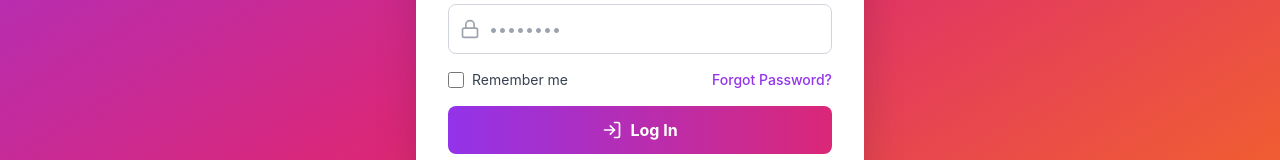
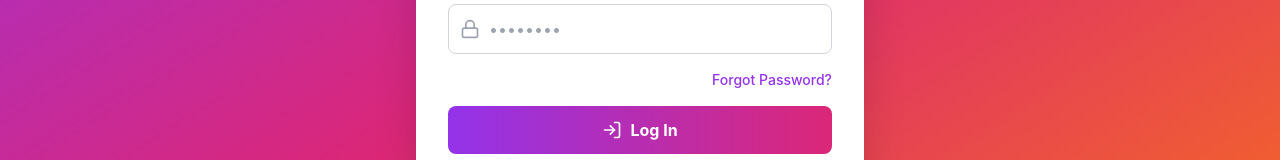
Before and after one commit to meeharshu8685-dot/LifeOs, a Next.js app: page /auth/login in a window 1280 px wide. Shown: the part 412-572 px from the top of the page. Built offline with nearby package versions, Linux system fonts and the light colour scheme; no server answers.

Commit message:
feat: Enable persistent login with auto-refresh tokens

```diff
--- a/app/auth/login/page.jsx
+++ b/app/auth/login/page.jsx
@@ -1,9 +1,6 @@
-'use client';
-
 import { useState } from 'react';
 import { useRouter } from 'next/navigation';
 import { supabase } from '@/lib/supabaseClient';
-import { browserLocalPersistence, browserSessionPersistence } from '@supabase/supabase-js';
 import Link from 'next/link';
 import { motion } from 'framer-motion';
 import { LogIn, Mail, Lock } from 'lucide-react';
@@ -12,7 +9,6 @@ export default function LoginPage() {
     const router = useRouter();
     const [email, setEmail] = useState('');
     const [password, setPassword] = useState('');
-    const [rememberMe, setRememberMe] = useState(false);
     const [loading, setLoading] = useState(false);
     const [error, setError] = useState('');
 
@@ -22,13 +18,6 @@ export default function LoginPage() {
         setError('');
 
         try {
-            // FIXME: setPersistence is causing a crash. Disabling for now.
-            // if (supabase.auth.setPersistence) {
-            //     await supabase.auth.setPersistence(rememberMe ? browserLocalPersistence : browserSessionPersistence);
-            // } else {
-            //     console.warn('supabase.auth.setPersistence is not available');
-            // }
-
             const { data, error } = await supabase.auth.signInWithPassword({
                 email,
                 password,
@@ -102,19 +91,7 @@ export default function LoginPage() {
                             </div>
                         </div>
 
-                        <div className="flex items-center justify-between">
-                            <div className="flex items-center">
-                                <input
-                                    id="remember-me"
-                                    type="checkbox"
-                                    checked={rememberMe}
-                                    onChange={(e) => setRememberMe(e.target.checked)}
-                                    className="h-4 w-4 text-purple-600 focus:ring-purple-500 border-gray-300 rounded cursor-pointer"
-                                />
-                                <label htmlFor="remember-me" className="ml-2 block text-sm text-gray-700 dark:text-gray-300 cursor-pointer">
-                                    Remember me
-                                </label>
-                            </div>
+                        <div className="flex items-center justify-end">
                             <Link
                                 href="/auth/forgot-password"
                                 className="text-sm font-medium text-purple-600 dark:text-purple-400 hover:text-purple-500"
--- a/lib/supabaseClient.js
+++ b/lib/supabaseClient.js
@@ -7,4 +7,12 @@ if (!supabaseUrl || !supabaseAnonKey) {
     throw new Error('Missing Supabase environment variables. Please check .env.local file.');
 }
 
-export const supabase = createClient(supabaseUrl, supabaseAnonKey);
+export const supabase = createClient(supabaseUrl, supabaseAnonKey, {
+    auth: {
+        persistSession: true,
+        autoRefreshToken: true,
+        detectSessionInUrl: true,
+        storage: typeof window !== 'undefined' ? window.localStorage : undefined,
+        flowType: 'pkce',
+    },
+});
```
